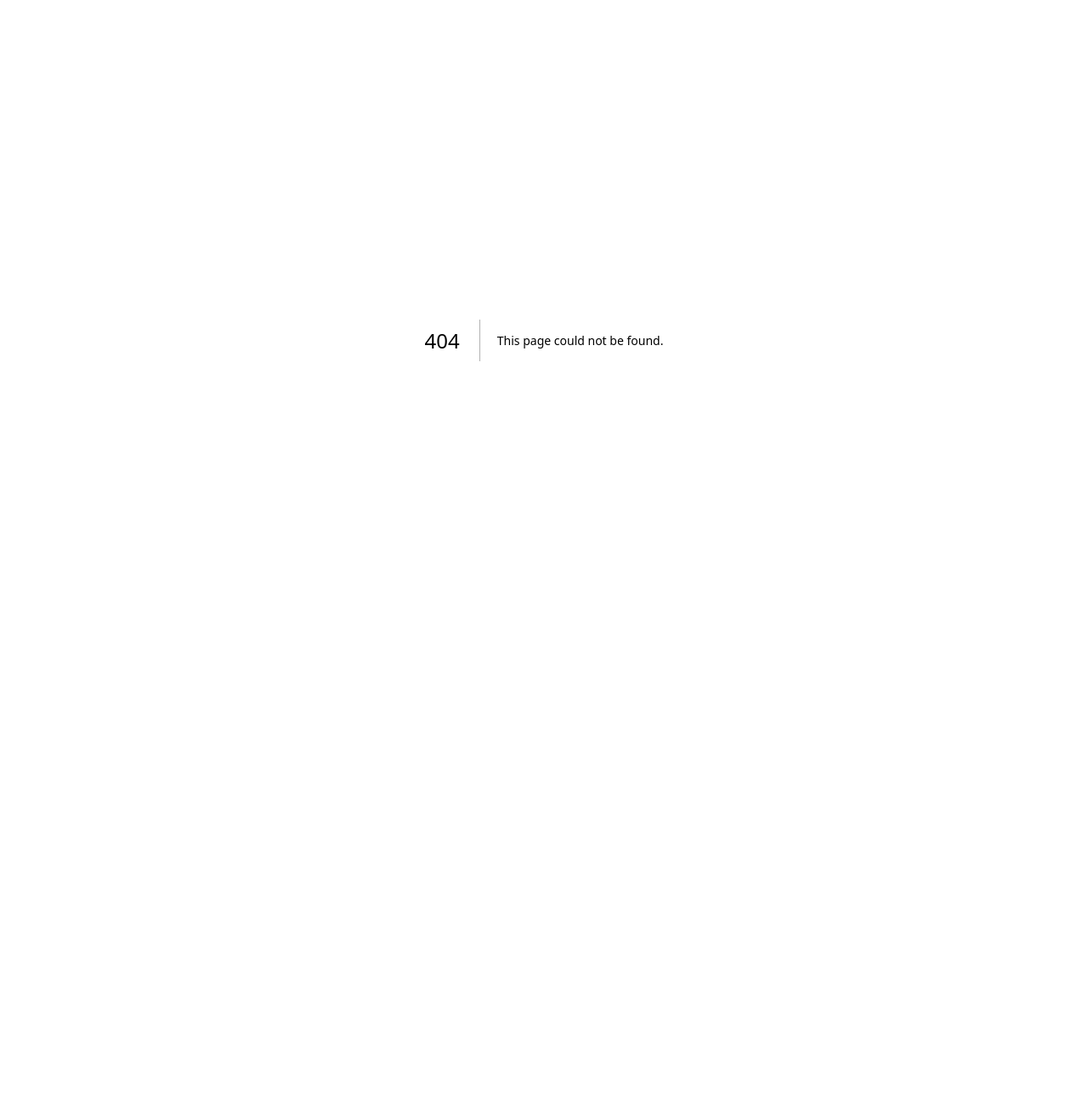
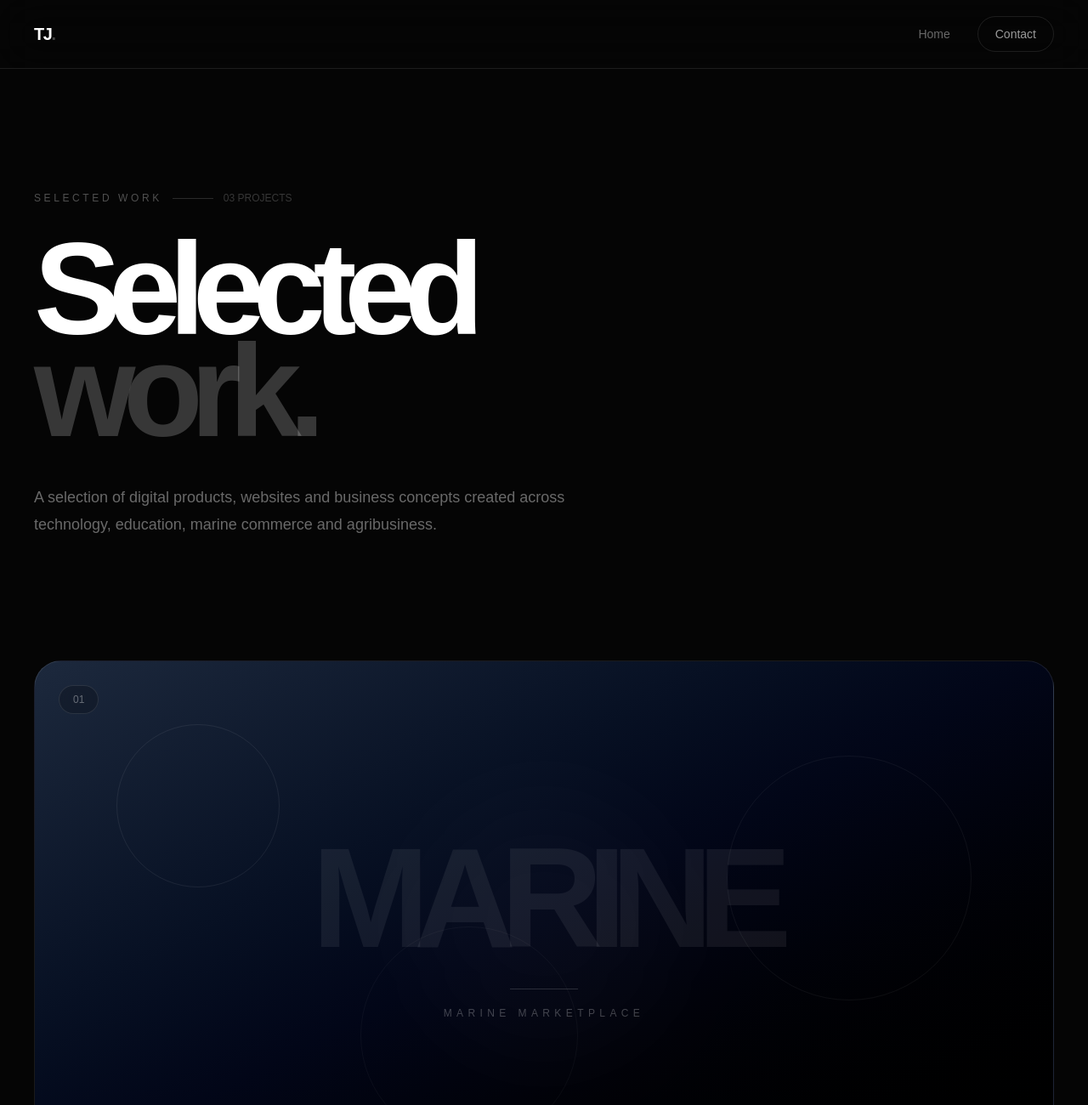
Before and after one commit to Tjoshuaa/joshua-portfolio, a Next.js app: page /work/projects in a window 1280 px wide. Before the commit this address had no page. Shown: the top 1300 px of the page at 85% size. Before the commit the page ends 800 px from the top, so only its background shows below. Built offline with nearby package versions, Linux system fonts and the light colour scheme.

Commit message:
Add WorkProjectsPage component with project details
This file defines the WorkProjectsPage component, which displays a list of projects with their details, including category, title, description, and links. It also includes a navigation bar, hero section, and footer.

```diff
--- /dev/null
+++ b/app/work/projects/page.tsx
@@ -0,0 +1,295 @@
+import Link from 'next/link'
+
+const projects = [
+  {
+    number: '01',
+    category: 'Marine Marketplace',
+    title: 'Data Marine',
+    description:
+      'A modern marine marketplace connecting customers with boats, marine engines, equipment and custom boat-building solutions.',
+    href: '/projects/data-marine',
+    external: 'https://www.datamarine.ng/',
+    accent: 'from-slate-800 via-slate-950 to-black',
+    label: 'MARINE',
+  },
+  {
+    number: '02',
+    category: 'Education Platform',
+    title: 'Pleasantville Academy',
+    description:
+      'A polished digital presence designed to communicate an academy’s programmes, facilities, admissions and educational experience.',
+    href: '/projects/pleasantville-academy',
+    external: 'https://pleasantville-academy.vercel.app/',
+    accent: 'from-amber-950 via-orange-950/30 to-black',
+    label: 'ACADEMY',
+  },
+  {
+    number: '03',
+    category: 'Agribusiness',
+    title: "T'S Farm",
+    description:
+      'An integrated agribusiness concept connecting farming, feed production, processing, packaging, distribution and customers.',
+    href: '/projects/ts-farm',
+    accent: 'from-green-950 via-[#07110a] to-black',
+    label: 'FARM',
+  },
+]
+
+export default function WorkProjectsPage() {
+  return (
+    <main className="min-h-screen bg-[#050505] text-white">
+
+      {/* NAV */}
+      <nav className="sticky top-0 z-50 border-b border-white/10 bg-[#050505]/80 backdrop-blur-xl">
+        <div className="mx-auto flex h-20 max-w-7xl items-center justify-between px-6 lg:px-10">
+
+          <Link
+            href="/"
+            className="text-xl font-bold tracking-[-0.07em]"
+          >
+            TJ<span className="text-white/25">.</span>
+          </Link>
+
+          <div className="flex items-center gap-3">
+
+            <Link
+              href="/"
+              className="hidden rounded-full px-5 py-2.5 text-sm text-white/40 transition hover:text-white sm:block"
+            >
+              Home
+            </Link>
+
+            <Link
+              href="/#contact"
+              className="rounded-full border border-white/10 px-5 py-2.5 text-sm text-white/60 transition hover:bg-white hover:text-black"
+            >
+              Contact
+            </Link>
+
+          </div>
+
+        </div>
+      </nav>
+
+      {/* HERO */}
+      <section className="mx-auto max-w-7xl px-6 pb-24 pt-24 lg:px-10 lg:pb-36 lg:pt-36">
+
+        <div className="max-w-5xl">
+
+          <div className="flex items-center gap-3">
+
+            <span className="text-xs uppercase tracking-[0.3em] text-white/30">
+              Selected Work
+            </span>
+
+            <span className="h-px w-12 bg-white/15" />
+
+            <span className="text-xs text-white/20">
+              03 PROJECTS
+            </span>
+
+          </div>
+
+          <h1 className="mt-10 text-[clamp(4.5rem,12vw,11rem)] font-semibold leading-[0.78] tracking-[-0.095em]">
+            Selected
+            <br />
+            <span className="text-white/20">
+              work.
+            </span>
+          </h1>
+
+          <p className="mt-12 max-w-2xl text-lg leading-8 text-white/40">
+            A selection of digital products, websites and business concepts
+            created across technology, education, marine commerce and
+            agribusiness.
+          </p>
+
+        </div>
+
+      </section>
+
+      {/* PROJECTS */}
+      <section className="mx-auto max-w-7xl px-6 lg:px-10">
+
+        <div className="space-y-24">
+
+          {projects.map((project) => (
+
+            <article key={project.number}>
+
+              {/* IMAGE / VISUAL */}
+              <Link
+                href={project.href}
+                className="group block"
+              >
+
+                <div
+                  className={`relative min-h-[420px] overflow-hidden rounded-[2rem] border border-white/10 bg-gradient-to-br ${project.accent} md:min-h-[620px]`}
+                >
+
+                  {/* Decorative circles */}
+                  <div className="absolute left-[8%] top-[12%] h-48 w-48 rounded-full border border-white/[0.07] transition duration-700 group-hover:scale-125" />
+
+                  <div className="absolute right-[8%] top-[18%] h-72 w-72 rounded-full border border-white/[0.05] transition duration-700 group-hover:scale-110" />
+
+                  <div className="absolute bottom-[8%] left-[32%] h-64 w-64 rounded-full border border-white/[0.04]" />
+
+                  {/* Glow */}
+                  <div className="absolute left-1/2 top-1/2 h-80 w-80 -translate-x-1/2 -translate-y-1/2 rounded-full bg-white/[0.025] blur-3xl transition duration-700 group-hover:scale-150" />
+
+                  {/* Typography */}
+                  <div className="absolute inset-0 flex items-center justify-center">
+
+                    <div className="text-center transition duration-700 group-hover:scale-105">
+
+                      <p className="text-[clamp(4rem,13vw,12rem)] font-bold leading-none tracking-[-0.11em] text-white/[0.065]">
+                        {project.label}
+                      </p>
+
+                      <div className="mx-auto mt-6 h-px w-20 bg-white/15" />
+
+                      <p className="mt-5 text-xs uppercase tracking-[0.45em] text-white/25">
+                        {project.category}
+                      </p>
+
+                    </div>
+
+                  </div>
+
+                  {/* Number */}
+                  <div className="absolute left-7 top-7 rounded-full border border-white/10 bg-black/20 px-4 py-2 text-xs text-white/35 backdrop-blur-xl">
+                    {project.number}
+                  </div>
+
+                  {/* View */}
+                  <div className="absolute bottom-7 right-7 flex h-14 w-14 items-center justify-center rounded-full border border-white/10 bg-black/30 text-xl text-white/60 backdrop-blur-xl transition duration-300 group-hover:translate-x-1 group-hover:bg-white group-hover:text-black">
+                    ↗
+                  </div>
+
+                </div>
+
+              </Link>
+
+              {/* PROJECT INFO */}
+              <div className="grid gap-8 px-2 pt-8 md:grid-cols-[0.8fr_1.2fr]">
+
+                <div>
+
+                  <p className="text-xs uppercase tracking-[0.25em] text-white/25">
+                    {project.category}
+                  </p>
+
+                  <h2 className="mt-3 text-4xl font-semibold tracking-[-0.06em] md:text-5xl">
+                    {project.title}
+                  </h2>
+
+                </div>
+
+                <div>
+
+                  <p className="max-w-xl text-base leading-8 text-white/40">
+                    {project.description}
+                  </p>
+
+                  <div className="mt-7 flex flex-wrap gap-3">
+
+                    <Link
+                      href={project.href}
+                      className="rounded-full bg-white px-5 py-3 text-sm font-medium text-black transition hover:scale-[1.03]"
+                    >
+                      View case study
+                    </Link>
+
+                    <a
+                      href={project.external}
+                      target="_blank"
+                      rel="noopener noreferrer"
+                      className="rounded-full border border-white/10 px-5 py-3 text-sm text-white/45 transition hover:border-white/25 hover:text-white"
+                    >
+                      Live website ↗
+                    </a>
+
+                  </div>
+
+                </div>
+
+              </div>
+
+            </article>
+
+          ))}
+
+        </div>
+
+      </section>
+
+      {/* CTA */}
+      <section
+        id="contact"
+        className="mx-auto max-w-7xl px-6 py-36 lg:px-10"
+      >
+
+        <div className="relative overflow-hidden rounded-[2rem] border border-white/10 bg-white/[0.025] px-8 py-20 text-center md:px-16">
+
+          <div className="absolute left-1/2 top-0 h-64 w-64 -translate-x-1/2 rounded-full bg-white/[0.035] blur-3xl" />
+
+          <div className="relative">
+
+            <p className="text-xs uppercase tracking-[0.3em] text-white/25">
+              Have a project?
+            </p>
+
+            <h2 className="mx-auto mt-7 max-w-3xl text-5xl font-semibold leading-[0.9] tracking-[-0.07em] md:text-7xl">
+              Let's build something
+              <span className="text-white/20">
+                {' '}remarkable.
+              </span>
+            </h2>
+
+            <div className="mt-10 flex flex-wrap justify-center gap-4">
+
+              <a
+                href="mailto:hello@thompsonjoshua.com"
+                className="rounded-full bg-white px-7 py-4 text-sm font-semibold text-black transition hover:scale-[1.03]"
+              >
+                Start a conversation
+              </a>
+
+              <Link
+                href="/"
+                className="rounded-full border border-white/10 px-7 py-4 text-sm text-white/50 transition hover:bg-white/[0.05] hover:text-white"
+              >
+                Back home
+              </Link>
+
+            </div>
+
+          </div>
+
+        </div>
+
+      </section>
+
+      {/* FOOTER */}
+      <footer className="border-t border-white/10">
+
+        <div className="mx-auto flex max-w-7xl items-center justify-between px-6 py-10 lg:px-10">
+
+          <p className="text-sm text-white/25">
+            © 2026 Thompson Joshua.
+          </p>
+
+          <Link
+            href="/"
+            className="text-sm text-white/30 transition hover:text-white"
+          >
+            TJ. ↑
+          </Link>
+
+        </div>
+
+      </footer>
+
+    </main>
+  )
+}
```
